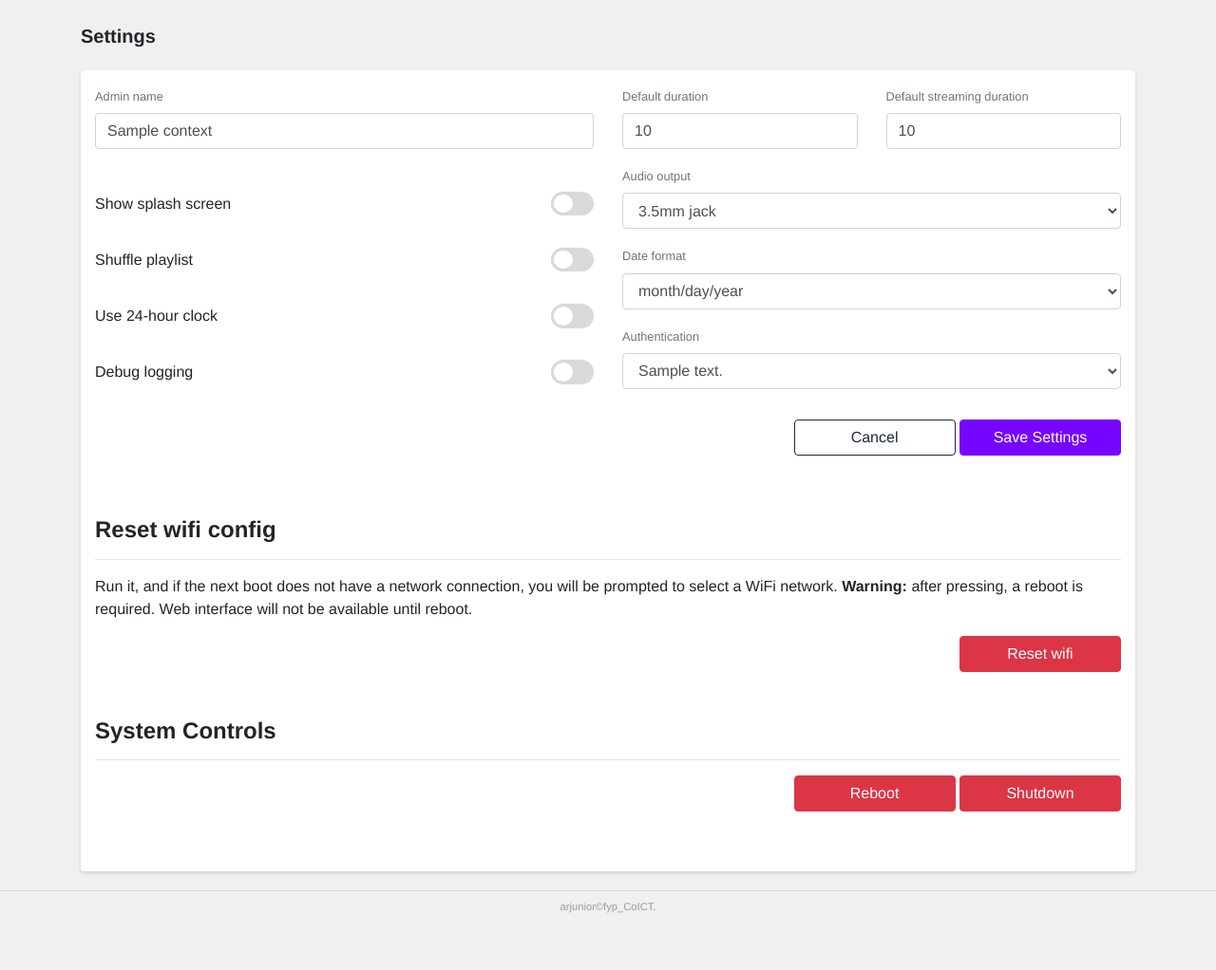
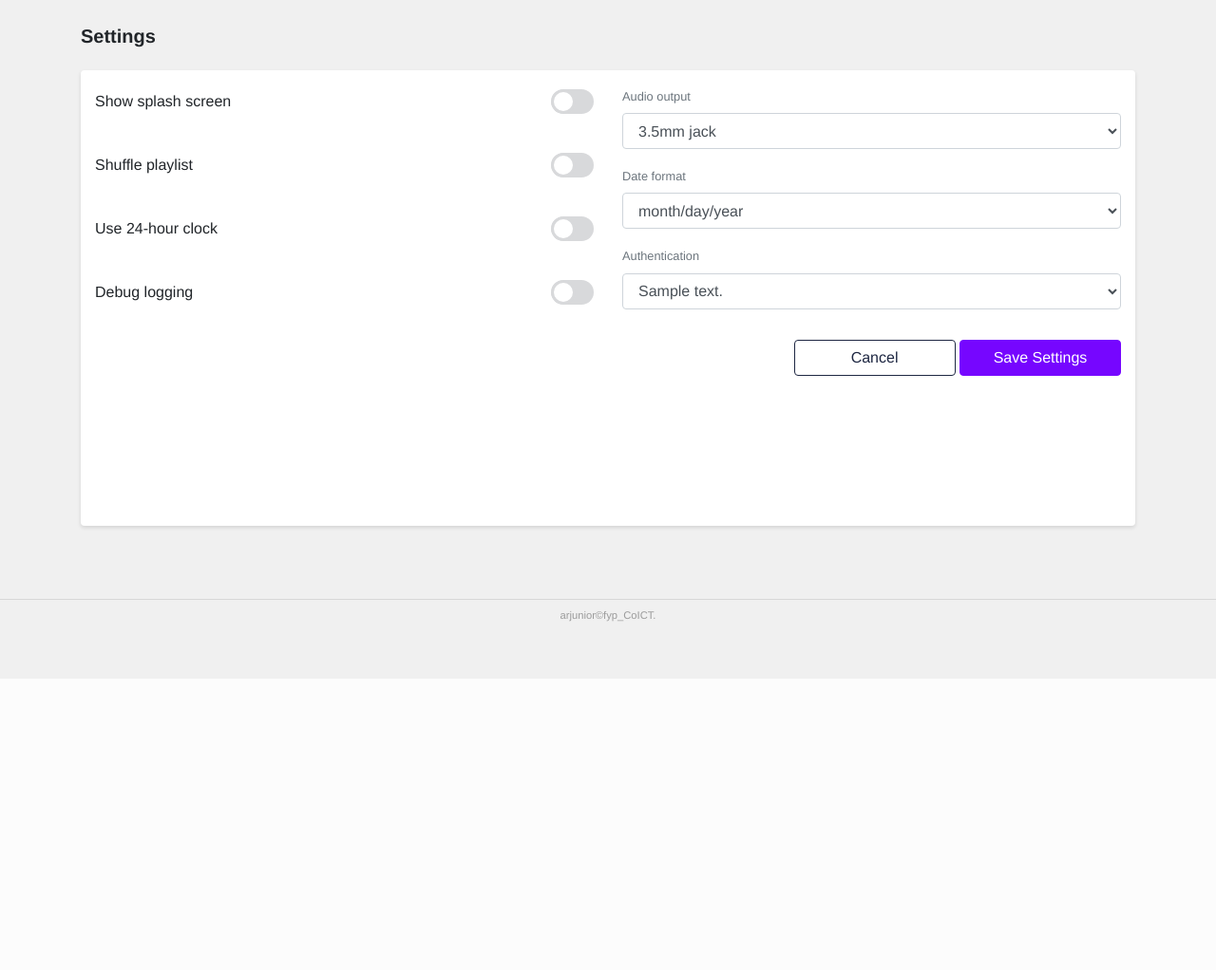
Before and after one commit to arjunior07/fyp-project, a Python web app: template templates/settings.html in a window 1280 px wide. Shown: the part 85-1107 px from the top of the page at 95% size. After the commit the page ends 740 px from the top, so only its background shows below. Run offline with Jinja, Linux system fonts and the light colour scheme; the template is opened without the code that fills it: most values are stand-ins (such as "Sample title", 1, 10 or a date in 2020).

Commit message:
my fourth cha

```diff
--- a/templates/settings.html
+++ b/templates/settings.html
@@ -31,11 +31,7 @@
                 {% endif %}
                 <form method="post" class="row">
                     <div class="form-group col-6 d-flex flex-column justify-content-between">
-                        <div class="form-group">
-                            <label class="small text-secondary">Admin name</label>
-                            <input class="form-control" name="player_name" type="text"
-                                   value="{{ context.player_name }}">
-                        </div>
+
                         <div class="form-inline">
                             <label>Show splash screen</label>
                             <div class="ml-auto">
@@ -95,18 +91,7 @@
                     </div>
 
                     <div class="form-group col-6 d-flex flex-column justify-content-between">
-                        <div class="row">
-                            <div class="form-group col-6">
-                                <label class="small text-secondary">Default duration</label>
-                                <input class="form-control" name="default_duration" type="number"
-                                       value="{{ context.default_duration }}"/>
-                            </div>
-                            <div class="form-group col-6">
-                                <label class="small text-secondary">Default streaming duration</label>
-                                <input class="form-control" name="default_streaming_duration" type="number"
-                                       value="{{ context.default_streaming_duration }}"/>
-                            </div>
-                        </div>
+
                         <div class="form-group">
                             <label class="small text-secondary">Audio output</label>
                             <select class="form-control" name="audio_output">
@@ -195,39 +180,6 @@
                     </div>
                 </form>
             </div>
-
-            {% if not context.is_balena %}
-
-                {# Reset Wifi #}
-                <div id="wifi-section" class="col-12  mb-5">
-                    <h4 class="page-header">
-                        <b>Reset wifi config</b>
-                    </h4>
-                    <hr>
-                    <p>Run it, and if the next boot does not have a network connection, you will be prompted to select a
-                        WiFi
-                        network. <b>Warning:</b> after pressing, a reboot is required. Web interface will not be
-                        available
-                        until reboot.</p>
-                    <div class="text-right">
-                        <button id="btn-reset" class="btn btn-danger btn-long" type="button">Reset wifi</button>
-                    </div>
-                </div>
-
-                {# System controls #}
-                <div id="system-controls-section" class="col-12 mb-5">
-                    <h4 class="page-header">
-                        <b>System Controls</b>
-                    </h4>
-                    <hr>
-                    <div class="text-right">
-                        <button id="btn-reboot-system" class="btn btn-danger btn-long" type="button">Reboot</button>
-                        <button id="btn-shutdown-system" class="btn btn-danger btn-long" type="button">Shutdown
-                        </button>
-                    </div>
-                </div>
-
-            {% endif %}
         </div>
     </div>
 {% endblock %}
```
